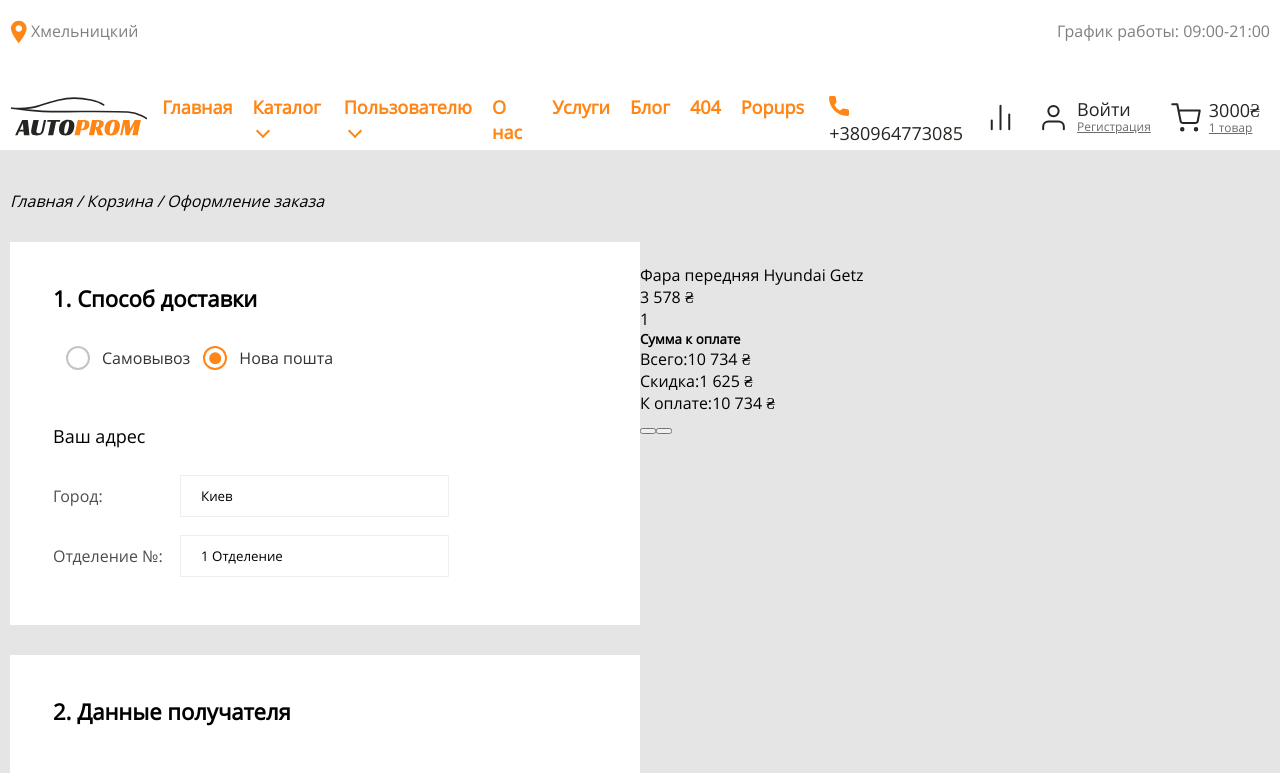
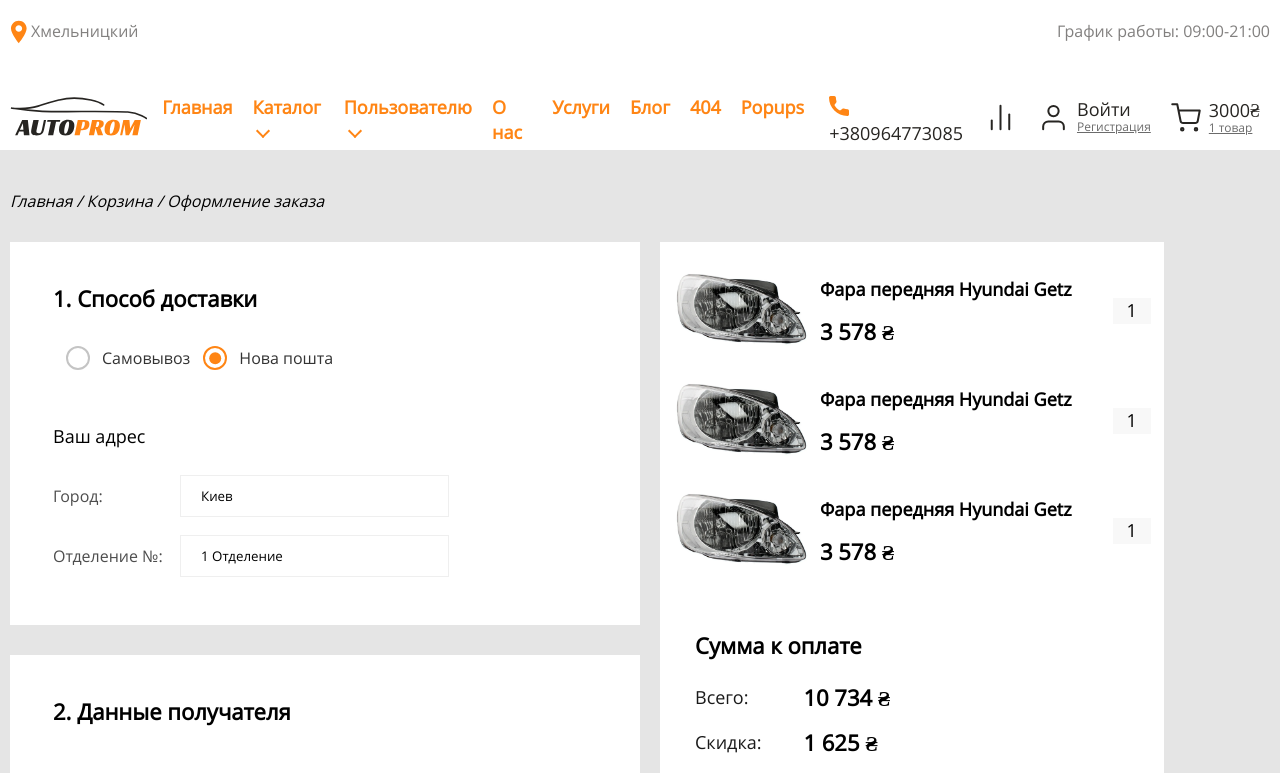
Before and after one commit to tschernysh/AUTOPROM, a React (Create React App) app: page /cart in a window 1280 px wide. Shown: the top 773 px of the page. Built offline with nearby package versions, Linux system fonts and the light colour scheme.

Commit message:
done shopping cart page

```diff
--- a/src/components/ShoppingCart/ShoppingCart.jsx
+++ b/src/components/ShoppingCart/ShoppingCart.jsx
@@ -1,5 +1,6 @@
 import s from './ShoppingCart.module.css'
 import {useState} from "react";
+import ProductPhoto from '../../common/img/product_1.png'
 
 const ShoppingCart = () => {
     const [info, setInfo] = useState(
@@ -155,9 +156,39 @@ const ShoppingCart = () => {
 
                             <div className={s.cart__product_item}>
                                 <div className={s.cart__product_photo}>
-                                    <img src="" alt=""/>
+                                    <img src={ProductPhoto} alt=""/>
                                 </div>
-                                <div className="">
+                                <div className={s.product__info_wrapper}>
+                                    <div className={s.cart__product_info}>
+                                        <p>Фара передняя Hyundai Getz</p>
+                                        <p>3 578 ₴</p>
+                                    </div>
+                                    <div className={s.cart__product_count}>
+                                        <p>1</p>
+                                    </div>
+                                </div>
+                            </div>
+
+                            <div className={s.cart__product_item}>
+                                <div className={s.cart__product_photo}>
+                                    <img src={ProductPhoto} alt=""/>
+                                </div>
+                                <div className={s.product__info_wrapper}>
+                                    <div className={s.cart__product_info}>
+                                        <p>Фара передняя Hyundai Getz</p>
+                                        <p>3 578 ₴</p>
+                                    </div>
+                                    <div className={s.cart__product_count}>
+                                        <p>1</p>
+                                    </div>
+                                </div>
+                            </div>
+
+                            <div className={s.cart__product_item}>
+                                <div className={s.cart__product_photo}>
+                                    <img src={ProductPhoto} alt=""/>
+                                </div>
+                                <div className={s.product__info_wrapper}>
                                     <div className={s.cart__product_info}>
                                         <p>Фара передняя Hyundai Getz</p>
                                         <p>3 578 ₴</p>
@@ -170,9 +201,9 @@ const ShoppingCart = () => {
 
                         </div>
 
-                        <div className="product__cart_insum">
+                        <div className={s.product__cart_insum}>
                             <h5>Сумма к оплате</h5>
-                            <div className="">
+                            <div className={s.product__cart_insum_info}>
                                 <p>
                                     <span>Всего:</span>
                                     <span>10 734 ₴</span>
@@ -188,9 +219,10 @@ const ShoppingCart = () => {
                             </div>
                         </div>
 
-                        <div className="product__cart_btns">
-                            <button></button>
-                            <button></button>
+                        <div className={s.product__cart_btns}>
+                            <button>Вернуться к покупкам</button>
+                            <br/>
+                            <button>Оформить заказ</button>
                         </div>
 
                     </div>
--- a/src/components/ShoppingCart/ShoppingCart.module.css
+++ b/src/components/ShoppingCart/ShoppingCart.module.css
@@ -27,8 +27,11 @@
 .cart__block{
     display: flex;
 }
-.cart__block>div{
+.cart__block>div:nth-child(1){
     width: 50%;
+}
+.cart__block>div:nth-child(2){
+    width: 40%;
 }
 .cart__delivery_radio label input{
     opacity: 0;
@@ -194,3 +197,101 @@
 .cart__accept_info p span:nth-child(1){
     width: 40%;
 }
+.cart__product_photo img{
+    width: 140px;
+    height: 105px;
+}
+.cart__product_item{
+    display: flex;
+}
+.product__info_wrapper{
+    display: flex;
+    align-items: center;
+    margin-left: 10px;
+}
+.cart__product_list{
+    background-color: #fff;
+    padding: 14px 10px 30px;
+}
+.product__cart_insum{
+    background-color: #fff;
+    padding: 14px 35px 30px;
+}
+
+.product__cart_insum h5{
+    font-size: 22px;
+    font-weight: 600;
+    line-height: 30px;
+    margin-bottom: 22px;
+}
+.product__cart_insum_info p{
+    display: flex;
+    width: 50%;
+    margin-bottom: 15px;
+    align-items: center;
+}
+.product__cart_insum_info p span:nth-child(1){
+    font-size: 18px;
+    font-weight: 400;
+    line-height: 25px;
+    letter-spacing: 0em;
+    color: #000000E5;
+}
+.product__cart_insum_info p span:nth-child(2){
+    font-size: 22px;
+    font-weight: 600;
+    line-height: 30px;
+}
+.product__cart_insum_info p span{
+    width: 50%;
+}
+.cart__product{
+    margin-left: 20px;
+}
+.cart__product_info p:nth-child(1){
+    font-size: 18px;
+    font-weight: 600;
+    line-height: 25px;
+    margin-bottom: 14px;
+}
+.cart__product_info p:nth-child(2){
+    font-size: 22px;
+    font-weight: 600;
+    line-height: 30px;
+}
+.cart__product_count p{
+    width: 38px;
+    height: 26px;
+    background-color: #F8F8F8;
+    font-size: 18px;
+    font-weight: 400;
+    line-height: 25px;
+    text-align: center;
+    margin-left: 41px;
+}
+.product__cart_btns{
+    text-align: right;
+}
+.product__cart_btns button:nth-child(1){
+    color: #FF8514;
+    background-color: transparent;
+    border: none;
+    text-decoration: underline;
+    font-size: 18px;
+    font-weight: 700;
+    line-height: 25px;
+    margin-top: 5px;
+}
+.product__cart_btns button:nth-child(3){
+    color: #fff;
+    width: 325px;
+    height: 48px;
+    background-color: #FF8514;
+    border: none;
+    font-size: 20px;
+    font-weight: 700;
+    line-height: 27px;
+    margin-top: 29px;
+    padding: 10px 48px;
+    border-radius: 15px;
+}
```
